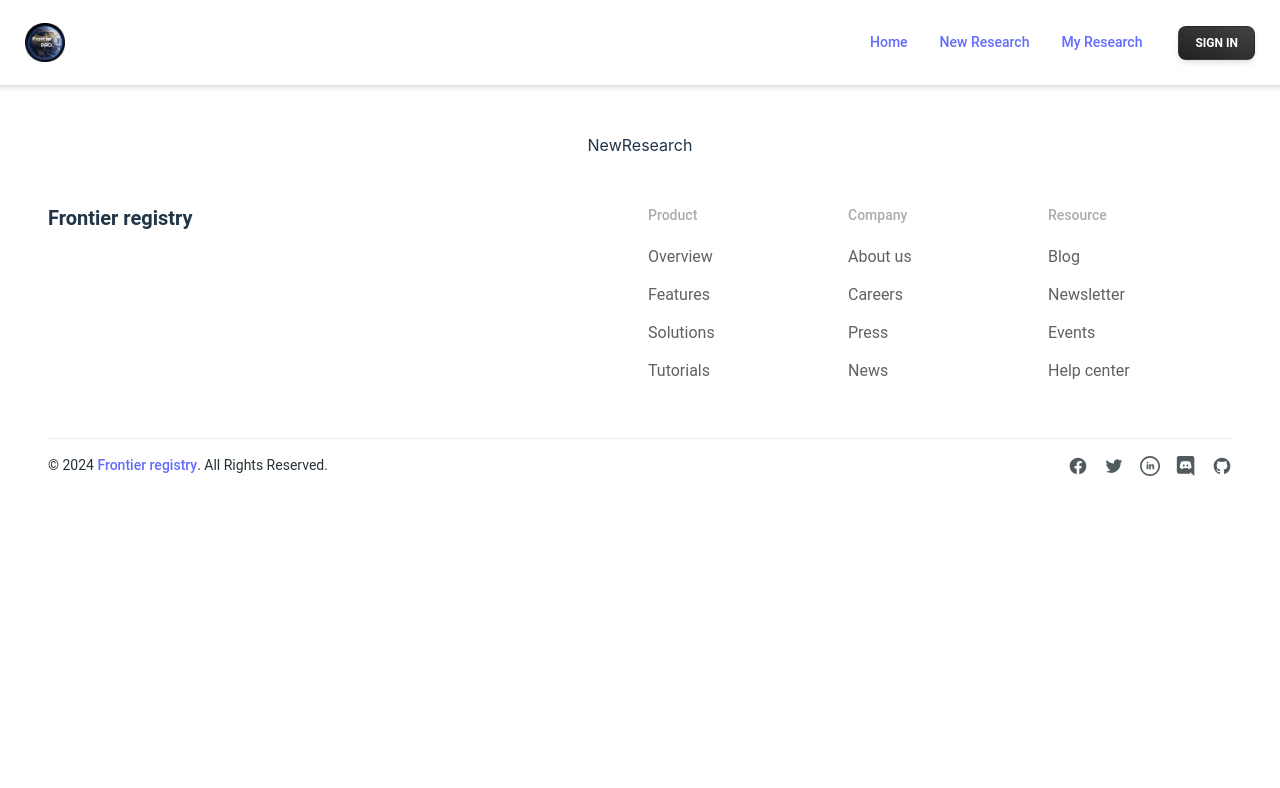
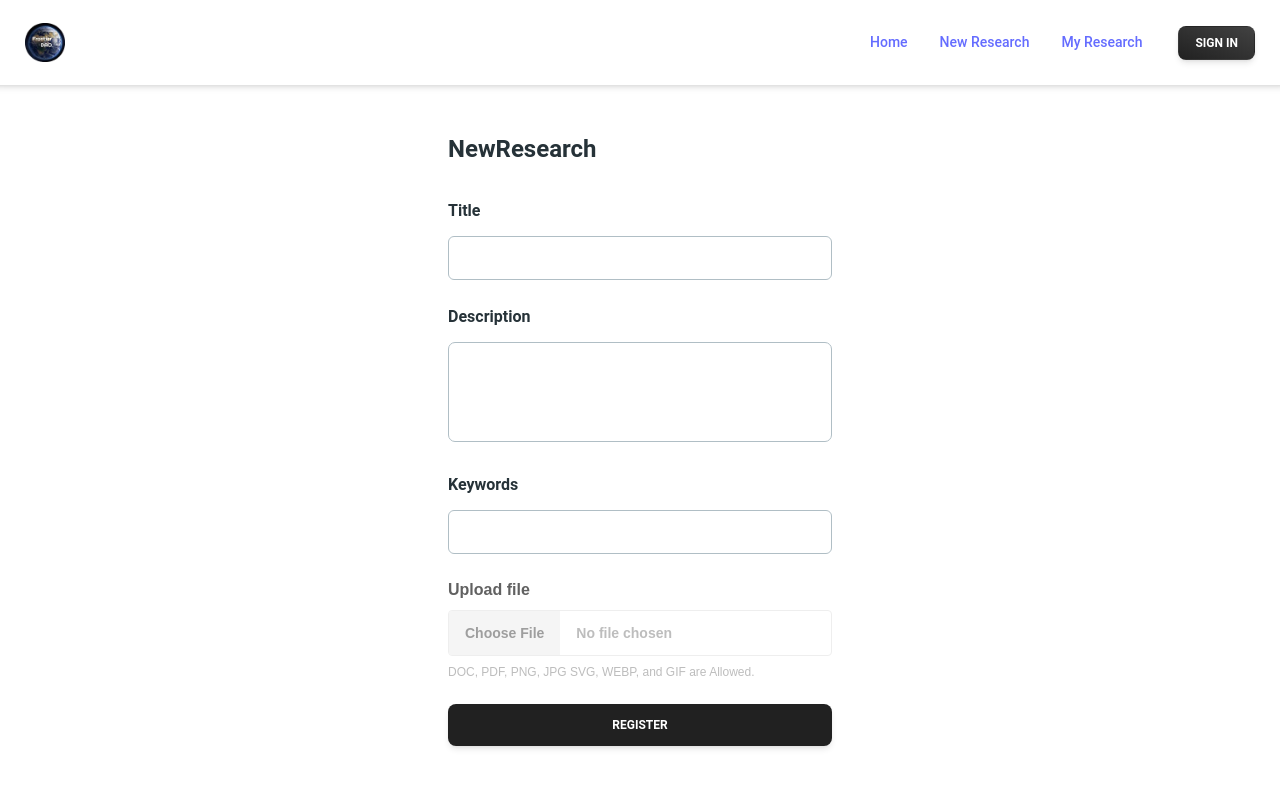
Before and after one commit to zerox-toml/Frontier-Registry-UI-Stellar, a React (Vite) app: page /newresearch in a window 1280 px wide. Shown: the top 788 px of the page. Built offline with nearby package versions, Linux system fonts and the light colour scheme; what @creit.tech/stellar-wallets-kit would draw is missing.

Commit message:
feat: new research basic form

```diff
--- a/src/pages/NewResearch.tsx
+++ b/src/pages/NewResearch.tsx
@@ -1,4 +1,11 @@
-import React from "react";
+import {
+  Card,
+  Input,
+  Checkbox,
+  Button,
+  Typography,
+  Textarea
+} from "@material-tailwind/react";
 import Header from "../layouts/header";
 import Footer from "../layouts/footer";
 
@@ -6,7 +13,55 @@ function NewResearch() {
   return (
     <div className="flex flex-col items-center h-screen w-screen overflow-x-hidden px-4">
       <Header />
-      <div className="mx-auto max-w-screen-md py-12">NewResearch</div>
+      <div className="mx-auto max-w-screen-md py-12">
+        <Card color="transparent" shadow={false}>
+          <Typography variant="h4" color="blue-gray">
+            NewResearch
+          </Typography>
+          <form className="mt-8 mb-2 w-80 max-w-screen-lg sm:w-96">
+            <div className="mb-1 flex flex-col gap-6">
+              <Typography variant="h6" color="blue-gray" className="-mb-3">
+                Title
+              </Typography>
+              <Input
+                size="lg"
+                placeholder="name@mail.com"
+                className=" !border-t-blue-gray-200 focus:!border-t-gray-900"
+                labelProps={{
+                  className: "before:content-none after:content-none",
+                }}
+              />
+              <Typography variant="h6" color="blue-gray" className="-mb-3">
+                Description
+              </Typography>
+              <div className="w-96">
+                <Textarea />
+              </div>
+              <Typography variant="h6" color="blue-gray" className="-mb-3">
+                Keywords
+              </Typography>
+              <Input
+                size="lg"
+                placeholder="name@mail.com"
+                className=" !border-t-blue-gray-200 focus:!border-t-gray-900"
+                labelProps={{
+                  className: "before:content-none after:content-none",
+                }}
+              />
+
+              <div className="font-[sans-serif]">
+                <label className="text-base font-semibold mb-2 block">Upload file</label>
+                <input type="file"
+                  className="w-full text-gray-400 font-semibold text-sm bg-white border file:cursor-pointer cursor-pointer file:border-0 file:py-3 file:px-4 file:mr-4 file:bg-gray-100 file:hover:bg-gray-200 file:text-gray-500 rounded" />
+                <p className="text-xs text-gray-400 mt-2">DOC, PDF, PNG, JPG SVG, WEBP, and GIF are Allowed.</p>
+              </div>
+            </div>
+            <Button className="mt-6" fullWidth>
+              Register
+            </Button>
+          </form>
+        </Card>
+      </div>
       <Footer />
     </div>
   );
```
